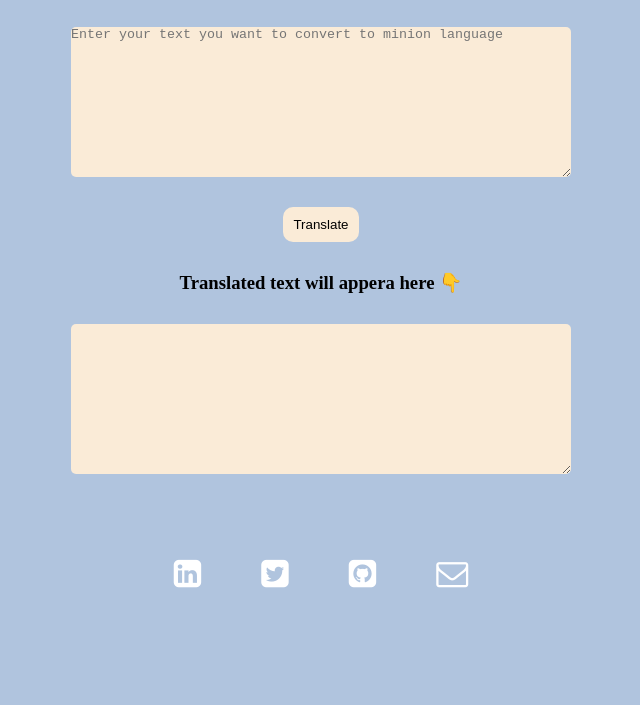
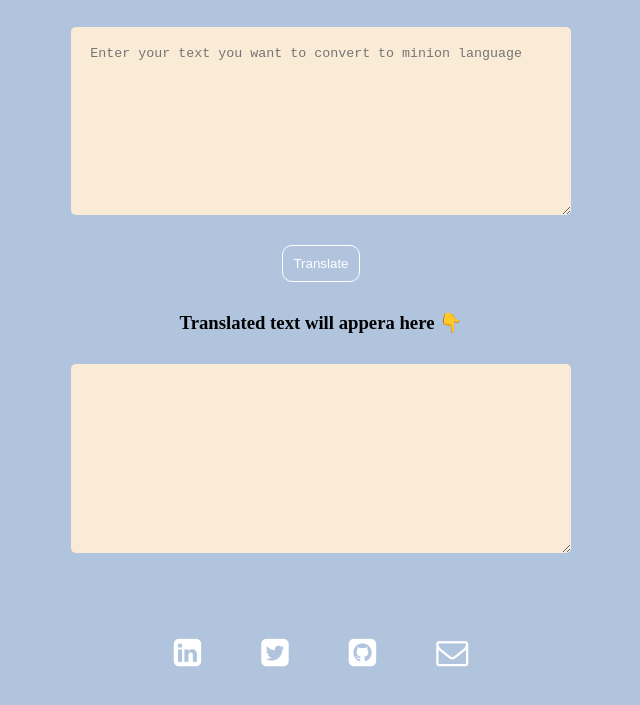
Before and after one commit to shoebmalik07/Groot-talks, a plain HTML site: page index.html in a window 1280 px wide. In both pictures the pointer is over the button "Translate". Shown: the part 91-796 px from the top of the page, without its empty margins (319-959 px from the left). Drawn offline with Linux system fonts and the light colour scheme; a web font is replaced by a local one.

Commit message:
feat: improved UI

```diff
--- a/style.css
+++ b/style.css
@@ -27,6 +27,7 @@ textarea{
     border: none;
     border-radius: 5px;
     background-color: antiquewhite;
+    padding:1.2rem;
 }
 
 button{
@@ -34,6 +35,12 @@ button{
     background-color: antiquewhite;
     padding: 10px;
     border-radius: 10px;
+    border: 0.5px solid lightsteelblue;
+}
+button:hover{
+    color: white ;
+    background-color: lightsteelblue;
+    border: 0.5px solid white;
 }
 
 
```
